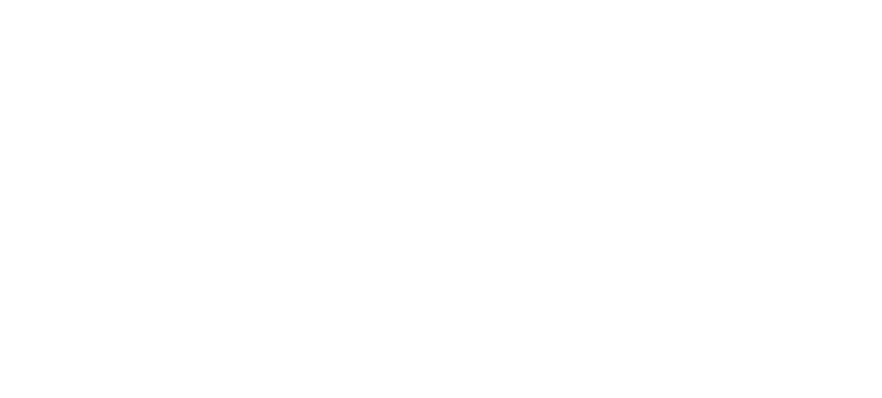
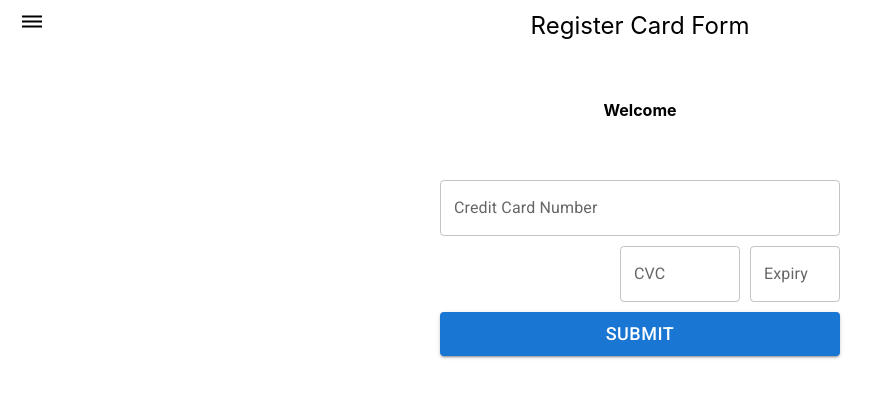
Before and after one commit to phuongvohuy/technical_assessment, a React (Create React App) app: page /home/card-register in a window 1280 px wide. Shown: the top 398 px of the page, without its empty margins (0-882 px from the left). Built offline with nearby package versions, Linux system fonts and the light colour scheme.

Commit message:
- Implement menu for HomePage. - Integrate AboutForm and CardRegistrationForm into HomePage

```diff
--- a/src/App.css
+++ b/src/App.css
@@ -27,6 +27,10 @@
   opacity: 0.5;
 }
 
+.cursor {
+  cursor: pointer;
+}
+
 .loader-container.show {
   display: inline-flex;
 }
@@ -51,3 +55,32 @@
   0% { transform: rotate(0deg); }
   100% { transform: rotate(360deg); }
 }
+
+/* utils css class */
+.w-full {
+  width: 100%;
+}
+
+.bold {
+  font-weight: bold;
+}
+
+.mt-10 {
+  margin-top: 10px;
+}
+
+.mr-10 {
+  margin-right: 10px;
+}
+
+.ml-10 {
+ margin-left: 10px;
+}
+
+.mb-50 {
+  margin-bottom: 50px;
+}
+
+.mt-50 {
+  margin-top: 50px;
+}
--- a/src/App.tsx
+++ b/src/App.tsx
@@ -23,7 +23,7 @@
         <Route exact path="/">
           <SignInPage></SignInPage>
         </Route>
-        <Route exact path="/home">
+        <Route path="/home">
           <HomePage></HomePage>
         </Route>
       </Switch>
--- a/src/features/home/HomePage.css
+++ b/src/features/home/HomePage.css
@@ -0,0 +1,69 @@
+.homepage {
+  width: 100%;
+  height: 100%;
+}
+
+.homepage_header {
+  height: 100%;
+  display: flex;
+  align-items: center;
+  justify-content: center;
+  font-size: 24px;
+}
+
+.sandwich-btn {
+  position: absolute;
+  top: 10px;
+  left: 10px;
+}
+
+.menu_section {
+  width: 100%;
+  height: 50px;
+}
+
+.overlay {
+  position: absolute;
+  width: 100%;
+  /* Firefox */
+  height: -moz-calc(100% - 50px);
+  /* WebKit */
+  height: -webkit-calc(100% - 50px);
+  /* Opera */
+  height: -o-calc(100% - 50px);
+  /* Standard */
+  height: calc(100% - 50px);
+  top: 50px;
+  background: #ec6451;
+  z-index: 2;
+
+}
+
+.overlay.hide {
+  visibility: hidden;
+}
+
+.overlay ul {
+  display: flex;
+  justify-content: center;
+  align-items: center;
+  flex-direction: column;
+  text-align: center;
+  padding-left: 0;
+  list-style-type: none;
+}
+
+.overlay ul li {
+  padding: 1em;
+}
+
+.overlay ul .menu-item {
+  color: white;
+  text-decoration: none;
+  font-size: 1.5em;
+  cursor: pointer;
+}
+
+.overlay ul .menu-item:hover {
+  color: #333332;
+}
--- /dev/null
+++ b/src/features/home/HomePage.service.ts
@@ -0,0 +1,17 @@
+export const HOME_ROOT = "/home";
+export const CARD_REGISTRATION_ROUTE = "/card-register";
+export const CARD_REGISTRATION_ROUTE_HEADER = "Register Card Form";
+
+export const ABOUT_ROUTE = "/about";
+export const ABOUT_ROUTE_HEADER = "About";
+
+export const HomeRouteUtils = {
+  getCardRegistrationRoutePath: () => {
+    return HOME_ROOT + CARD_REGISTRATION_ROUTE;
+  },
+
+  getAboutRoutePath: () => {
+    return HOME_ROOT + ABOUT_ROUTE;
+  }
+
+}
--- a/src/features/home/HomePage.tsx
+++ b/src/features/home/HomePage.tsx
@@ -1,16 +1,73 @@
-import { useState, useEffect } from 'react';
-import { useDispatch, useSelector } from 'react-redux';
-import { retrieveLoginUserInfo, UserInfo } from '../signin/SignInSlice';
+import { useState, useEffect } from "react";
+import { useDispatch, useSelector } from "react-redux";
+import {
+  Redirect, Switch, Route,
+  useRouteMatch, useLocation, useHistory
+} from "react-router-dom";
+import "./HomePage.css";
+
+import DehazeIcon from "@mui/icons-material/Dehaze";
+import ArrowBackIcon from '@mui/icons-material/ArrowBack';
+import { CardRegistrationForm } from "../card/CardRegistrationForm";
+import { AboutForm } from "../about/About";
+import { HomeRouteUtils } from "./HomePage.service";
 
 export function HomePage() {
-  const authorisedUserInfo: UserInfo = useSelector(retrieveLoginUserInfo);
-  console.log("authorisedUserInfo ", authorisedUserInfo);
+  const [isMenuOpened, setIsMenuOpened] = useState(false);
+  const { path } = useRouteMatch();
+  const location = useLocation();
+  const history = useHistory();
+
+  const cardRegistrationRoutePath = HomeRouteUtils.getCardRegistrationRoutePath();
+  const aboutRoutePath = HomeRouteUtils.getAboutRoutePath();
+
+  // get header base on the Route
+  const headerTitle: string = location.pathname === cardRegistrationRoutePath ? "Register Card Form"
+    : (location.pathname === aboutRoutePath ? "About" : "");
+  const overlayClass: string = isMenuOpened ? "show" : "hide";
+
+  // event handler
+  const onLogoutHandler = () => {
+    history.replace("/");
+  }
+
+  const onChooseMenu = (route: string) => {
+    console.log("onChooseMenu >>", route);
+    setIsMenuOpened(false);
+    history.push(route);
+  }
+
   return (
-    <div>
-      Home 1
-      <div>{authorisedUserInfo.firstName}</div>
-      <div>{authorisedUserInfo.lastName}</div>
-      <div>{authorisedUserInfo.title}</div>
+    <div className="homepage">
+      <div className="menu_section">
+        <div className="homepage_header">{isMenuOpened ? "Menu" : headerTitle}</div>
+        <div className="sandwich-btn">
+          {
+            isMenuOpened ? <ArrowBackIcon className="cursor ml-10" onClick={() => setIsMenuOpened(!isMenuOpened)}></ArrowBackIcon>
+            : <DehazeIcon className="cursor ml-10" onClick={() => setIsMenuOpened(!isMenuOpened)}></DehazeIcon>
+          }
+        </div>
+      </div>
+      <div className="body_container">
+        <Switch>
+          <Route exact path={path}>
+            <Redirect to={cardRegistrationRoutePath} />
+          </Route>
+          <Route path={cardRegistrationRoutePath}>
+            <CardRegistrationForm></CardRegistrationForm>
+          </Route>
+          <Route path={aboutRoutePath}>
+            <AboutForm></AboutForm>
+          </Route>
+        </Switch>
+      </div>
+      <div className={"overlay " + overlayClass}>
+        <ul>
+          <li className="menu-item" onClick={() => onChooseMenu(path)}>Home</li>
+          <li className="menu-item" onClick={() => onChooseMenu(aboutRoutePath)}>About</li>
+          <li className="menu-item" onClick={() => onLogoutHandler()}>Logout</li>
+        </ul>
+      </div>
     </div>
   );
 }
```
